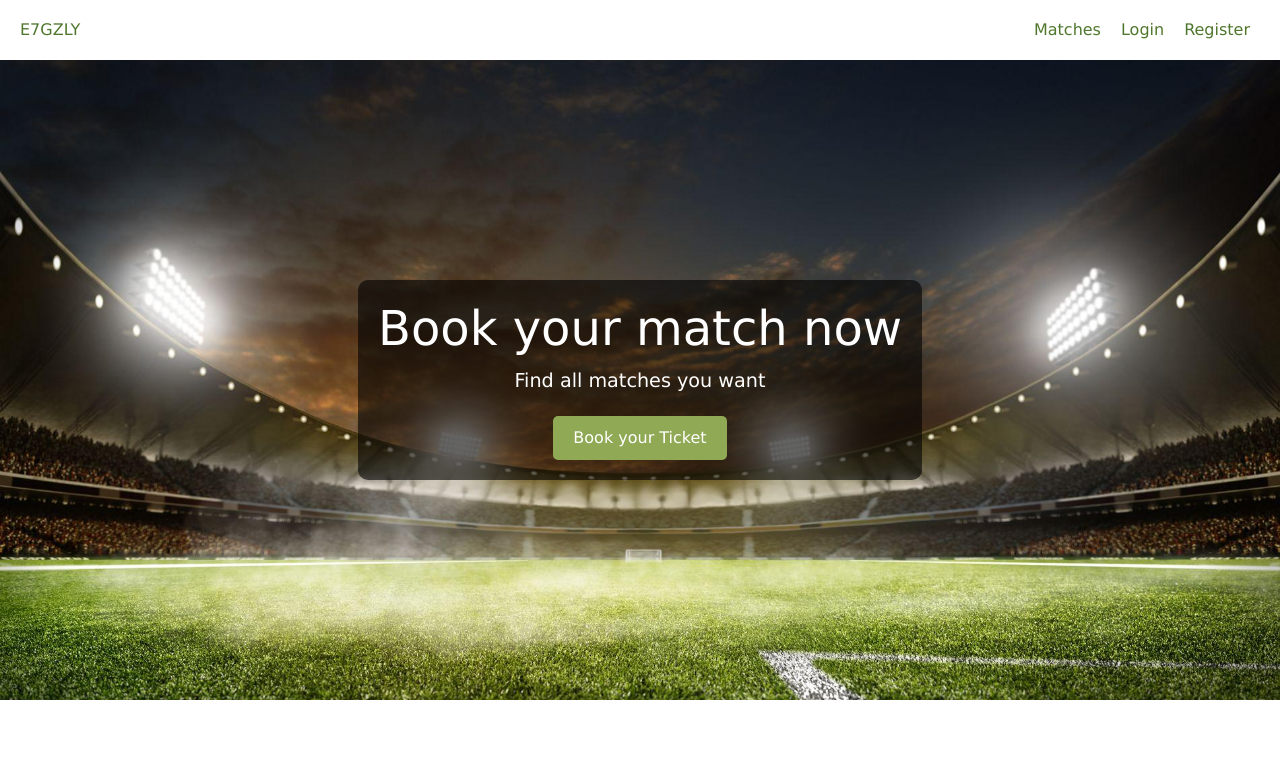
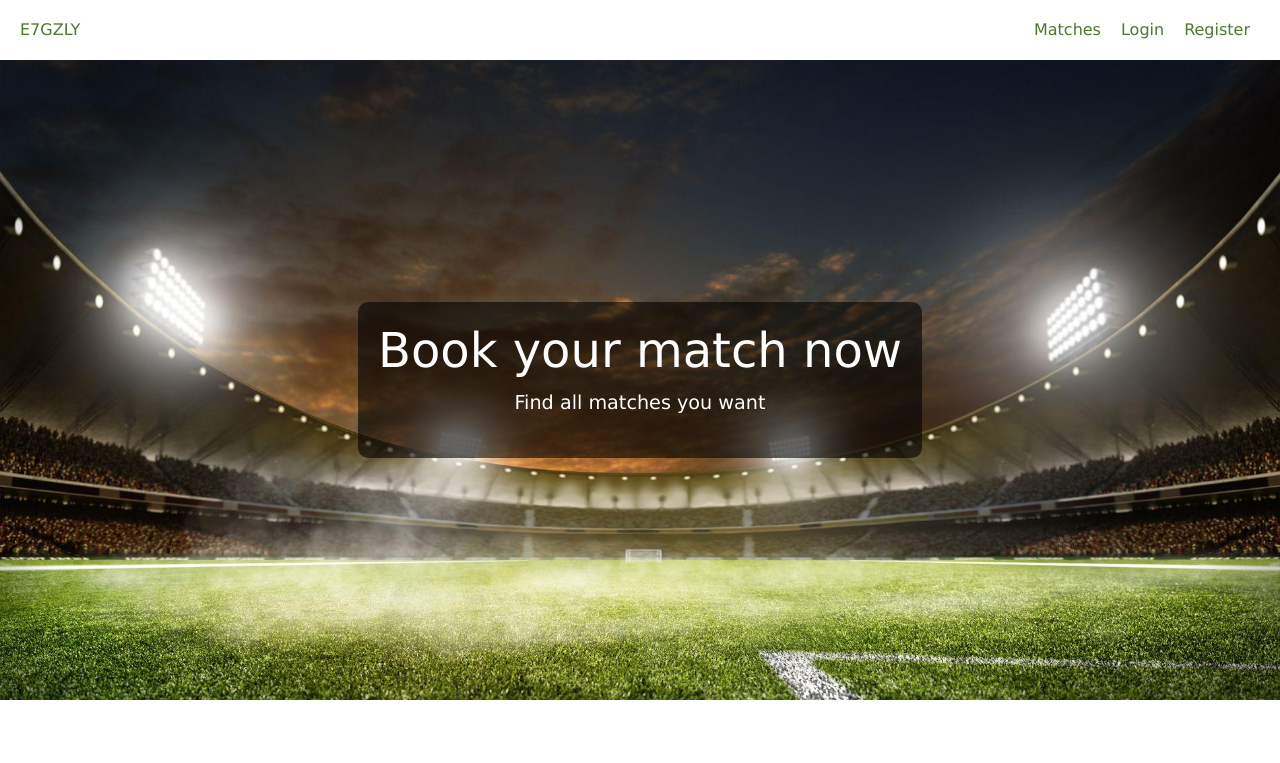
Before and after one commit to mennamohamed0207/Egyptian-Premier-League-Match-Reservation-System, an Angular app in the folder Frontend/match_reservation_app/: page /home in a window 1280 px wide. Shown: the top 763 px of the page. Built offline with nearby package versions, Linux system fonts and the light colour scheme.

Commit message:
Removing button from home page

```diff
--- a/Frontend/match_reservation_app/src/app/home-page/home-page.component.html
+++ b/Frontend/match_reservation_app/src/app/home-page/home-page.component.html
@@ -4,24 +4,10 @@
     <div class="overlay">
         <h1>Book your match now</h1>
         <p>Find all matches you want</p>
-        <button class="cta-button">Book your Ticket</button>
+        <!-- <button class="cta-button">Book your Ticket</button> -->
     </div>
 </div>
 
-<!-- <div class="features-section">
-    <div class="feature">
-        <h3>Easy to use.</h3>
-        <p>Convenient and simple way to book your match and see your favorite team play.</p>
-    </div>
-    <div class="feature">
-        <h3>Time saver.</h3>
-        <p>Just open the website, choose your match, and avoid the hassle of booking a ticket.</p>
-    </div>
-    <div class="feature">
-        <h3>Guaranteed to work.</h3>
-        <p>Based on fan reviews, reliability is one of our main concerns.</p>
-    </div>
-</div> -->
 <div class="grid">
 <app-match-card *ngFor="let match of matches" [match]="match"></app-match-card>
 </div>
```
